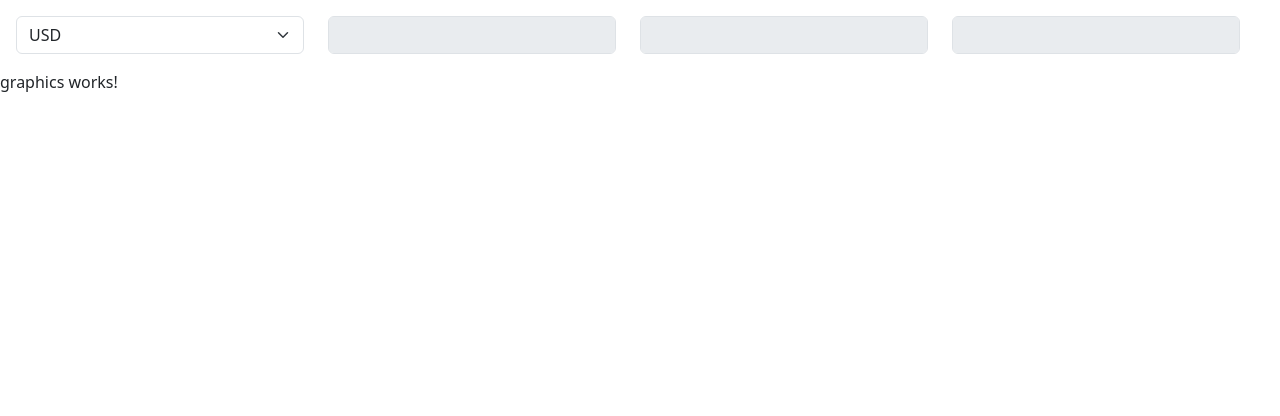
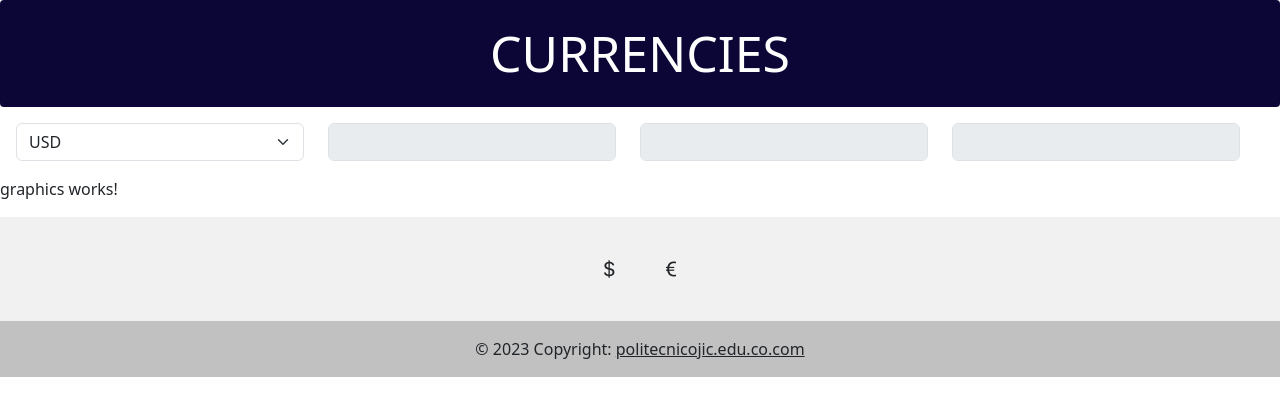
Before and after one commit to matecri/retohackseiiis, an Angular app: page / in a window 1280 px wide. Shown: the top 416 px of the page. Built offline with nearby package versions, Linux system fonts and the light colour scheme.

Commit message:
Se realizo el header y parte del footer

```diff
--- a/package.json
+++ b/package.json
@@ -20,6 +20,7 @@
     "@angular/platform-browser-dynamic": "^16.2.0",
     "@angular/router": "^16.2.0",
     "bootstrap": "^5.3.2",
+    "bootstrap-icons": "^1.11.1",
     "rxjs": "~7.8.0",
     "tslib": "^2.3.0",
     "zone.js": "~0.13.0"
--- a/src/app/app.component.css
+++ b/src/app/app.component.css
@@ -0,0 +1,3 @@
+.header {
+    background-color: #0c0636;
+}
--- a/src/app/app.component.html
+++ b/src/app/app.component.html
@@ -1,4 +1,8 @@
-<app-header></app-header>
+<mat-card class="header">
+    <mat-card-content>
+        <app-header></app-header>
+    </mat-card-content>
+</mat-card>
 <mat-card>
     <mat-card-content>
         <app-convertor></app-convertor>
--- a/src/app/footer/footer.component.html
+++ b/src/app/footer/footer.component.html
@@ -0,0 +1,31 @@
+<footer class="text-center text-white" style="background-color: #f1f1f1;">
+    <div class="container pt-4">
+        <!-- Section: Social media -->
+        <section class="mb-4">
+          <!-- Facebook -->
+            <a
+                class="btn btn-link btn-floating btn-lg text-dark m-1"
+                data-mdb-ripple-color="dark"
+            >
+                <i class="bi bi-currency-dollar"></i>
+            </a>
+
+            <a
+                class="btn btn-link btn-floating btn-lg text-dark m-1"
+                data-mdb-ripple-color="dark"
+            >
+                <i class="bi bi-currency-euro"></i>
+            </a>
+
+        <!-- Section: Social media -->
+        </section>
+      </div>
+      <!-- Grid container -->
+
+    <!-- Copyright -->
+    <div class="text-center text-dark p-3" style="background-color: rgba(0, 0, 0, 0.2);">
+      © 2023 Copyright:
+      <a class="text-dark" href="https://politecnicojic.edu.co">politecnicojic.edu.co.com</a>
+    </div>
+    <!-- Copyright -->
+  </footer>
--- a/src/app/header/header.component.css
+++ b/src/app/header/header.component.css
@@ -0,0 +1,7 @@
+.name-page {
+    color: white;
+    text-align: center;
+    justify-content: center;
+    font-size: 50px;
+    font-family: sans-serif bold;
+}
--- a/src/app/header/header.component.html
+++ b/src/app/header/header.component.html
@@ -0,0 +1,3 @@
+<div>
+    <mat-card-title class="name-page">CURRENCIES</mat-card-title>
+</div>
--- a/src/index.html
+++ b/src/index.html
@@ -5,8 +5,8 @@
   <title>Hackaseiiis</title>
   <base href="/">
   <meta name="viewport" content="width=device-width, initial-scale=1">
-  <link href="https://cdn.jsdelivr.net/npm/bootstrap@5.0.2/dist/css/bootstrap.min.css" rel="stylesheet" integrity="sha384-EVSTQN3/azprG1Anm3QDgpJLIm9Nao0Yz1ztcQTwFspd3yD65VohhpuuCOmLASjC" crossorigin="anonymous">
   <link rel="icon" type="image/x-icon" href="favicon.ico">
+  <link rel="stylesheet" href="https://cdn.jsdelivr.net/npm/bootstrap-icons@1.11.1/font/bootstrap-icons.css">
 </head>
 <body>
   <app-root></app-root>
```
Also changed, not shown: 1 other file (tests, documents, lock files or other folders).
